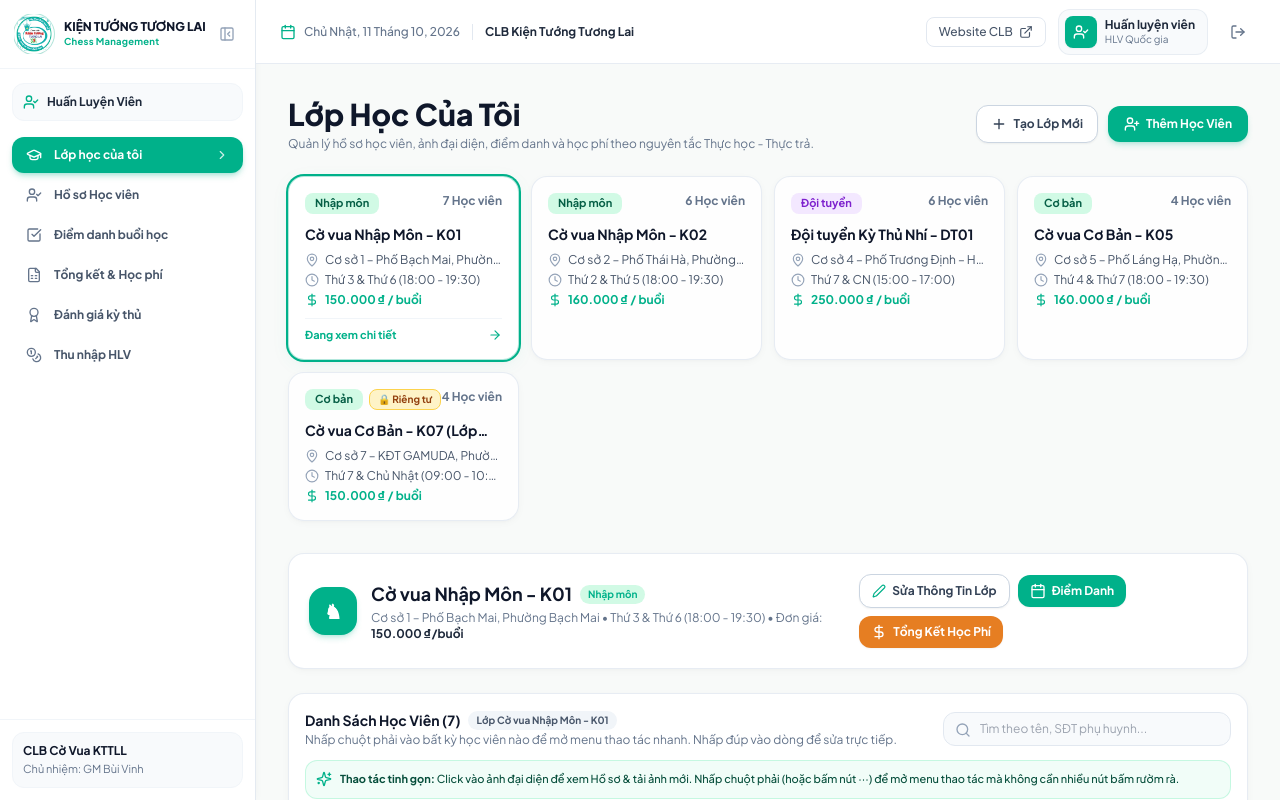
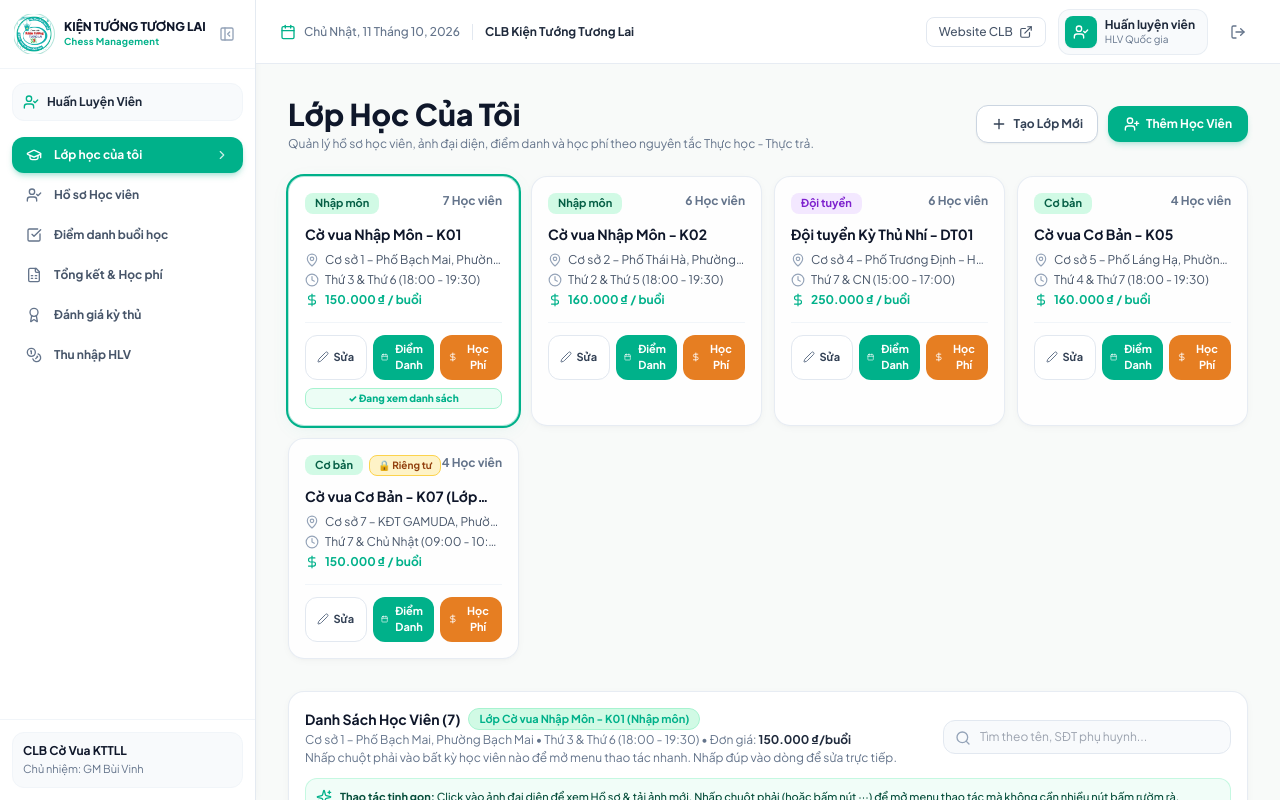
Before and after one commit to thtcode049/QuanlyKTTL, a Next.js app: page /coach/classes in a window 1280 px wide. Shown: the top 800 px of the page. Built offline with nearby package versions, Linux system fonts and the light colour scheme.

Commit message:
fix: sua triet de tat ca vang diem danh, chuyen cac nut thao tac vao truc tiep the lop hoc va xoa dong thua

```diff
--- a/src/app/coach/classes/page.tsx
+++ b/src/app/coach/classes/page.tsx
@@ -303,20 +303,22 @@ export default function CoachClassesPage() {
     showToast(`Đã tạo lớp học mới: ${newCls.name}!`);
   };
 
-  const openEditClassModal = () => {
-    if (!selectedClass) return;
-    setEditClassName(selectedClass.name);
-    if (["Nhập môn", "Cơ bản", "Nâng cao", "Đội tuyển"].includes(selectedClass.level)) {
-      setEditClassLevel(selectedClass.level);
+  const openEditClassModal = (targetCls?: ClassroomData) => {
+    const clsToEdit = targetCls || selectedClass;
+    if (!clsToEdit) return;
+    setEditClassName(clsToEdit.name);
+    if (["Nhập môn", "Cơ bản", "Nâng cao", "Đội tuyển"].includes(clsToEdit.level)) {
+      setEditClassLevel(clsToEdit.level);
       setEditClassCustomLevel("");
     } else {
       setEditClassLevel("Tùy chỉnh");
-      setEditClassCustomLevel(selectedClass.level);
+      setEditClassCustomLevel(clsToEdit.level);
     }
-    setEditClassBranch(selectedClass.branchId);
-    setEditClassSchedule(selectedClass.schedule);
-    setEditClassFee(selectedClass.feePerSession.toString());
-    setEditClassShareWithAdmin(selectedClass.shareWithAdmin !== false);
+    setEditClassBranch(clsToEdit.branchId);
+    setEditClassSchedule(clsToEdit.schedule);
+    setEditClassFee(clsToEdit.feePerSession.toString());
+    setEditClassShareWithAdmin(clsToEdit.shareWithAdmin !== false);
+    setSelectedClassId(clsToEdit.id);
     setIsEditClassOpen(true);
   };
 
@@ -488,10 +490,43 @@ export default function CoachClassesPage() {
                     </div>
                   </div>
 
+                  {/* Action buttons directly on each class card */}
+                  <div
+                    className="mt-3.5 pt-3 border-t border-slate-100 grid grid-cols-3 gap-1.5"
+                    onClick={(e) => e.stopPropagation()}
+                  >
+                    <button
+                      type="button"
+                      onClick={() => openEditClassModal(cls)}
+                      className="flex items-center justify-center gap-1 rounded-xl border border-slate-200 bg-white py-1.5 px-2 text-[11px] font-bold text-slate-700 hover:bg-slate-50 transition-colors shadow-xs"
+                      title="Sửa thông tin lớp học này"
+                    >
+                      <Edit2 className="h-3 w-3 text-slate-500" />
+                      <span>Sửa</span>
+                    </button>
+
+                    <Link
+                      href={`/coach/attendance?classId=${cls.id}`}
+                      className="flex items-center justify-center gap-1 rounded-xl bg-brand-primary py-1.5 px-2 text-[11px] font-bold text-white hover:bg-brand-primary-hover active:scale-95 transition-all text-center shadow-xs"
+                      title="Điểm danh buổi học"
+                    >
+                      <Calendar className="h-3 w-3" />
+                      <span>Điểm Danh</span>
+                    </Link>
+
+                    <Link
+                      href={`/coach/invoices?classId=${cls.id}`}
+                      className="flex items-center justify-center gap-1 rounded-xl bg-brand-secondary py-1.5 px-2 text-[11px] font-bold text-white hover:bg-brand-secondary-hover active:scale-95 transition-all text-center shadow-xs"
+                      title="Tổng kết học phí"
+                    >
+                      <DollarSign className="h-3 w-3" />
+                      <span>Học Phí</span>
+                    </Link>
+                  </div>
+
                   {isSelected && (
-                    <div className="mt-2.5 flex items-center justify-between border-t border-slate-100 pt-2 text-[11px] font-bold text-brand-primary">
-                      <span>Đang xem chi tiết</span>
-                      <ArrowRight className="h-3.5 w-3.5" />
+                    <div className="mt-2 text-center text-[10px] font-extrabold text-brand-primary bg-emerald-50 py-0.5 rounded-lg border border-emerald-200">
+                      ✓ Đang xem danh sách
                     </div>
                   )}
                 </div>
@@ -499,76 +534,31 @@ export default function CoachClassesPage() {
             })}
           </div>
 
-      {/* Selected Class Action Header */}
-      {selectedClass && (
-        <div className="flex flex-col gap-4 rounded-2xl bg-white p-4 sm:p-5 shadow-soft border border-slate-200/80 md:flex-row md:items-center md:justify-between">
-          <div className="flex items-center gap-3.5">
-            <div className="flex h-11 w-11 sm:h-12 sm:w-12 items-center justify-center rounded-2xl bg-brand-primary text-white font-black text-xl shadow-md shadow-brand-primary/20 flex-shrink-0">
-              ♞
-            </div>
+      {/* Student List in Selected Class */}
+      <div className="rounded-2xl bg-white shadow-soft border border-slate-200/80 overflow-hidden">
+        {/* Table Top Controls & Tips */}
+        <div className="border-b border-slate-100 p-4">
+          <div className="flex flex-col gap-3 sm:flex-row sm:items-center sm:justify-between">
             <div>
-              <div className="flex items-center gap-2">
-                <h2 className="text-base sm:text-lg font-bold text-slate-900">{selectedClass.name}</h2>
-                <span className="rounded-full bg-emerald-100 px-2 py-0.5 text-[10px] font-bold text-brand-primary">
-                  {selectedClass.level}
+              <div className="flex items-center gap-2 flex-wrap">
+                <h3 className="text-sm font-bold text-slate-900">
+                  Danh Sách Học Viên ({classStudents.length})
+                </h3>
+                <span className="rounded-full bg-emerald-100 px-2.5 py-0.5 text-[11px] font-bold text-brand-primary border border-emerald-200">
+                  Lớp {selectedClass?.name} ({selectedClass?.level})
                 </span>
-                {selectedClass.shareWithAdmin === false && (
+                {selectedClass?.shareWithAdmin === false && (
                   <span className="rounded-full bg-amber-100 px-2.5 py-0.5 text-[10px] font-bold text-amber-800 border border-amber-300">
                     🔒 Lớp riêng (HLV)
                   </span>
                 )}
               </div>
               <p className="text-xs text-slate-500 mt-0.5">
-                {branchInfo?.name} • {selectedClass.schedule} • Đơn giá:{" "}
+                {branchInfo?.name} • {selectedClass?.schedule} • Đơn giá:{" "}
                 <span className="font-bold text-slate-800">
-                  {formatCurrencyVND(selectedClass.feePerSession)}/buổi
+                  {formatCurrencyVND(selectedClass?.feePerSession || 150000)}/buổi
                 </span>
               </p>
-            </div>
-          </div>
-
-          <div className="grid grid-cols-2 gap-2 sm:flex sm:flex-wrap sm:items-center">
-            <button
-              onClick={openEditClassModal}
-              className="col-span-2 sm:col-span-1 flex items-center justify-center gap-1.5 rounded-xl border border-slate-300 bg-white px-3 py-2 text-xs font-bold text-slate-700 shadow-sm hover:bg-slate-50 transition-colors"
-            >
-              <Edit2 className="h-3.5 w-3.5 text-brand-primary" />
-              <span>Sửa Thông Tin Lớp</span>
-            </button>
-
-            <Link
-              href={`/coach/attendance?classId=${selectedClass.id}`}
-              className="flex items-center justify-center gap-1.5 rounded-xl bg-brand-primary px-3 py-2 text-xs font-bold text-white shadow-sm hover:bg-brand-primary-hover"
-            >
-              <Calendar className="h-4 w-4" />
-              <span>Điểm Danh</span>
-            </Link>
-
-            <Link
-              href={`/coach/invoices?classId=${selectedClass.id}`}
-              className="flex items-center justify-center gap-1.5 rounded-xl bg-brand-secondary px-3 py-2 text-xs font-bold text-white shadow-sm hover:bg-brand-secondary-hover"
-            >
-              <DollarSign className="h-4 w-4" />
-              <span>Tổng Kết Học Phí</span>
-            </Link>
-          </div>
-        </div>
-      )}
-
-      {/* Student List in Selected Class */}
-      <div className="rounded-2xl bg-white shadow-soft border border-slate-200/80 overflow-hidden">
-        {/* Table Top Controls & Tips */}
-        <div className="border-b border-slate-100 p-4">
-          <div className="flex flex-col gap-3 sm:flex-row sm:items-center sm:justify-between">
-            <div>
-              <div className="flex items-center gap-2">
-                <h3 className="text-sm font-bold text-slate-900">
-                  Danh Sách Học Viên ({classStudents.length})
-                </h3>
-                <span className="rounded-full bg-slate-100 px-2 py-0.5 text-[10px] font-bold text-slate-600">
-                  Lớp {selectedClass?.name}
-                </span>
-              </div>
               <p className="text-xs text-slate-500 mt-0.5">
                 Nhấp chuột phải vào bất kỳ học viên nào để mở menu thao tác nhanh. Nhấp đúp vào dòng để sửa trực tiếp.
               </p>
```
Also changed, not shown: src/app/coach/attendance/page.tsx (+44 -12 lines).
